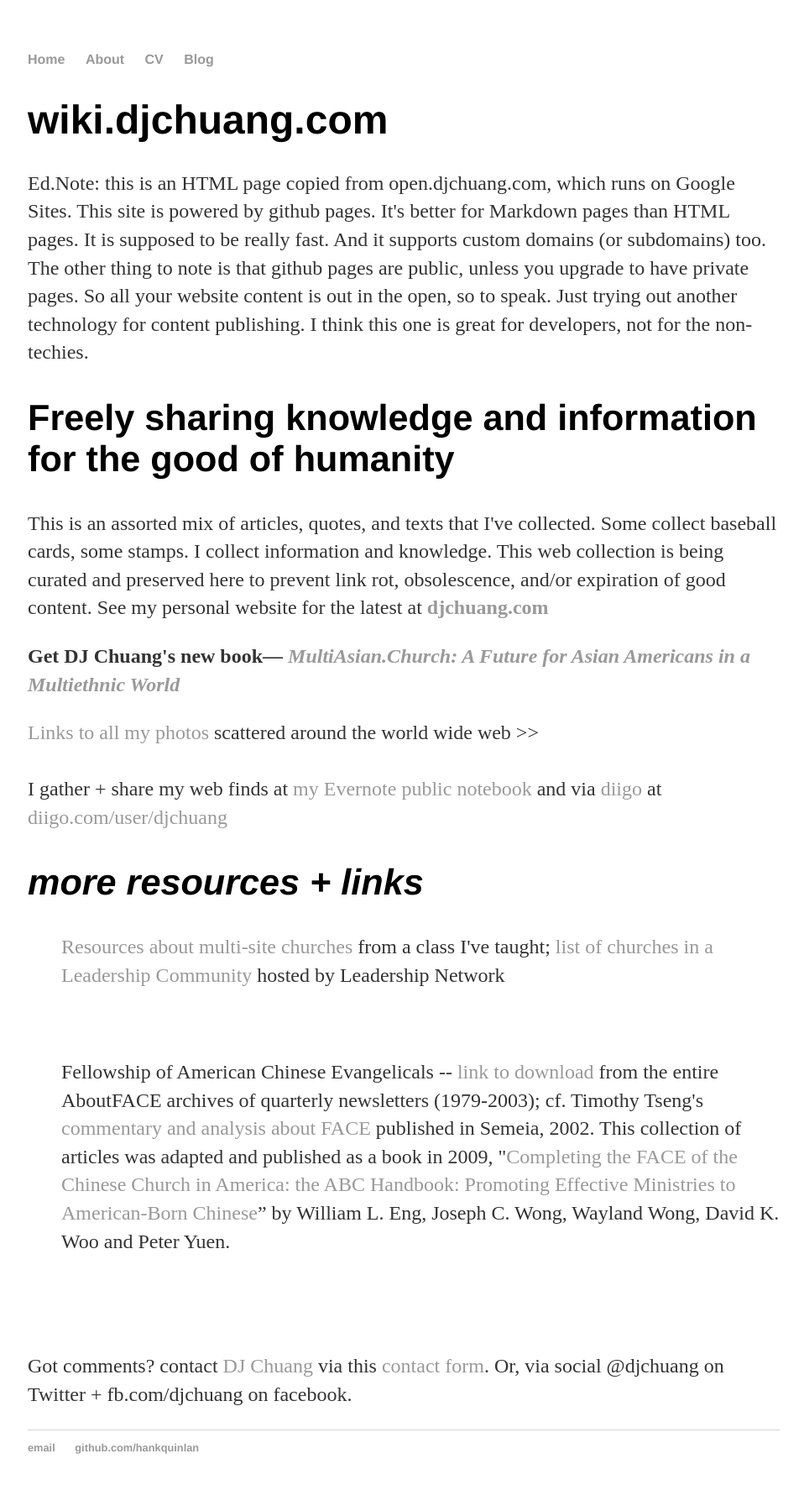
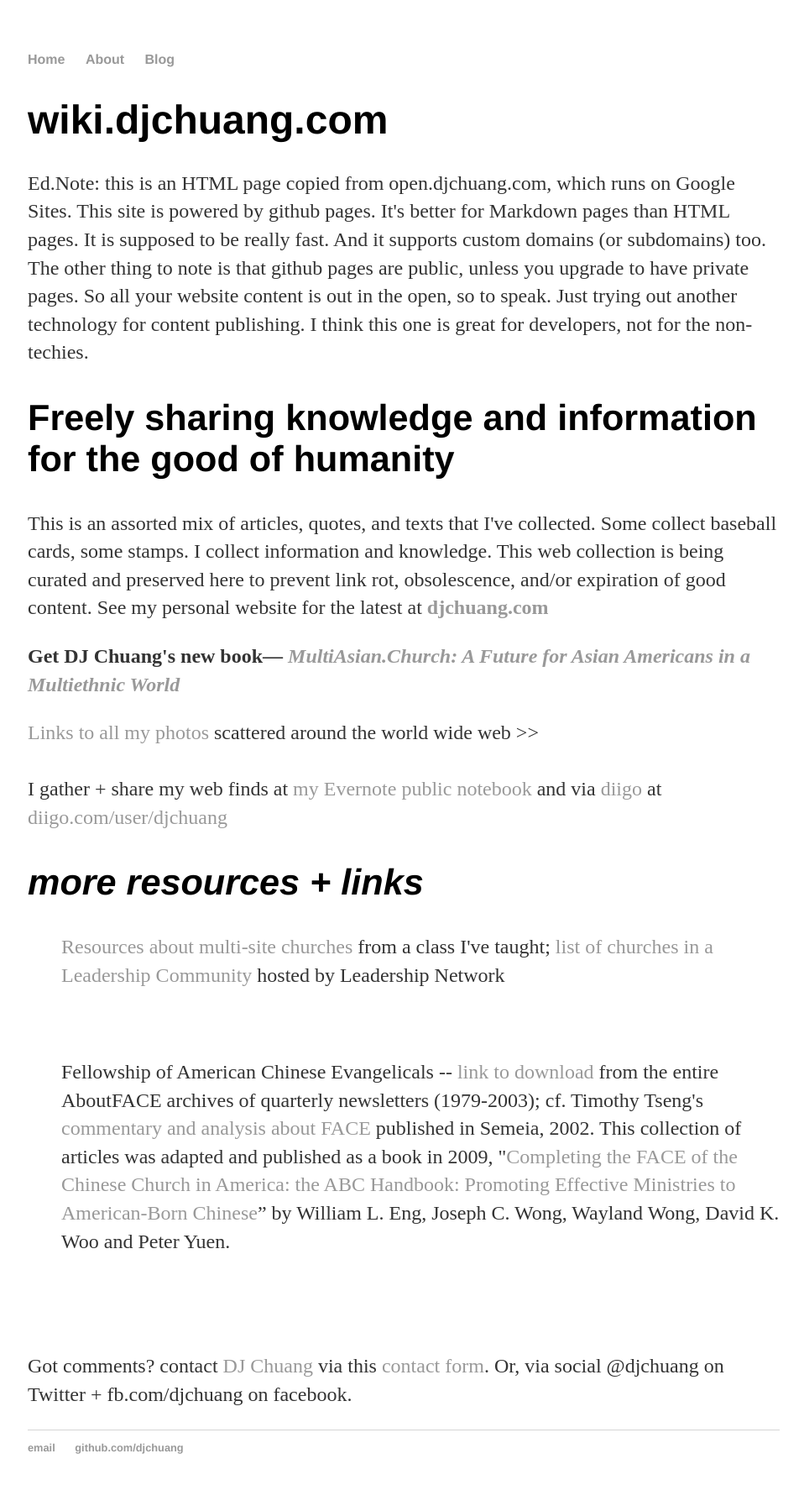
Before and after one commit to djchuang/djchuang.github.io, a Jekyll site: the page built from index.html, in a window 1280 px wide. Shown: the whole page at 84% size, without its empty margins (159-1117 px from the left). Built offline with Jekyll 4.4.1, drawn with Linux system fonts in a browser that asks for light colours.

Commit message:
my footer

```diff
--- a/_layouts/default.html
+++ b/_layouts/default.html
@@ -13,7 +13,6 @@
 <ul>
 <li><a href="/">Home</a></li>
 <li><a href="/about">About</a></li>
-<li><a href="/cv">CV</a></li>
 <li><a href="/blog">Blog</a></li>
 </ul>
     </nav>
@@ -25,8 +24,8 @@
 
   <footer>
    <ul>
-   <li><a href="mailto:hankquinlanhub@gmail.com">email</a></li>
-   <li><a href="https://github.com/hankquinlan">github.com/hankquinlan</a></li>
+   <li><a href="mailto:djchuang@gmail.com">email</a></li>
+   <li><a href="https://github.com/djchuang">github.com/djchuang</a></li>
    </ul>
   </footer>
   </body>
```
